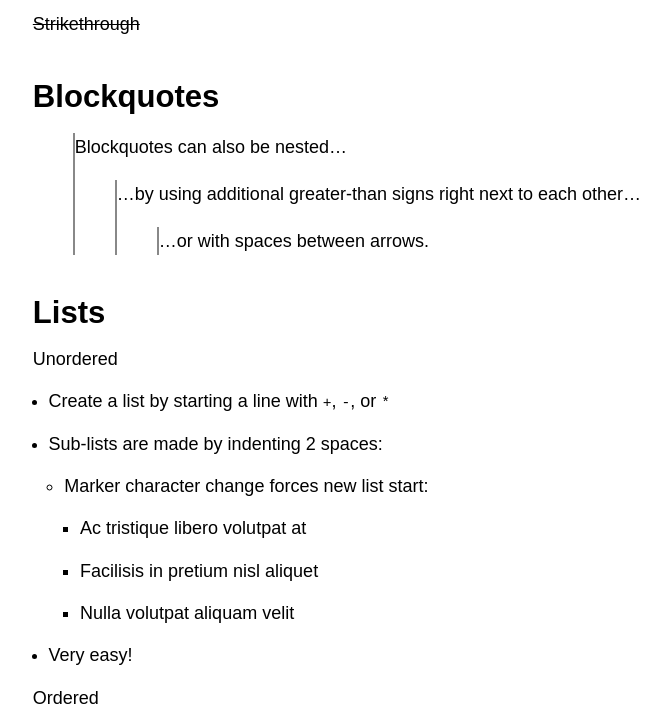
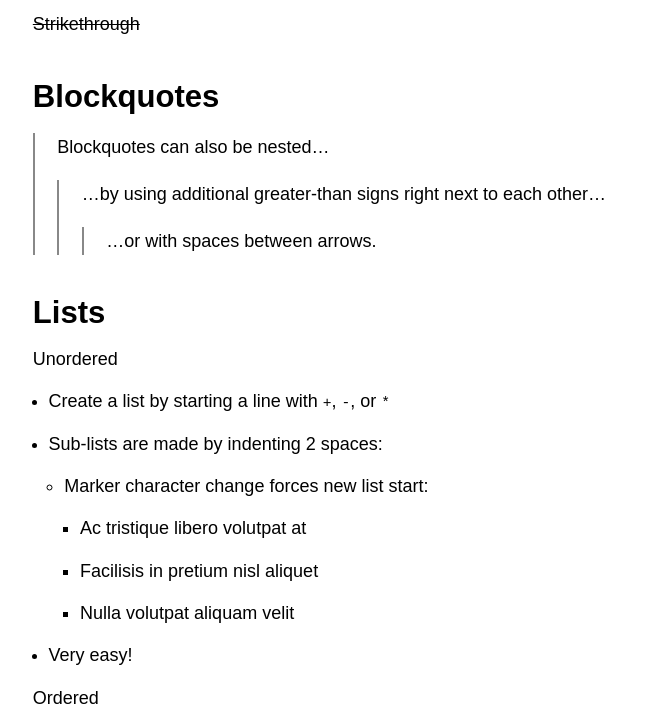
Before and after one commit to fagci/minimalistic-site-snippets, a plain HTML site: page index.html in a window 1280 px wide. Shown: the part 803-1526 px from the top of the page, without its empty margins (12-682 px from the left). Drawn offline with Linux system fonts and the light colour scheme.

Commit message:
Update typography.css

```diff
--- a/css/typography.css
+++ b/css/typography.css
@@ -86,6 +86,8 @@ a:not(:hover) {
 
 blockquote {
   border-left: 2px solid #888;
+  margin-left: 0;
+  padding-left: 1.25em;
 }
 
 table {
```
